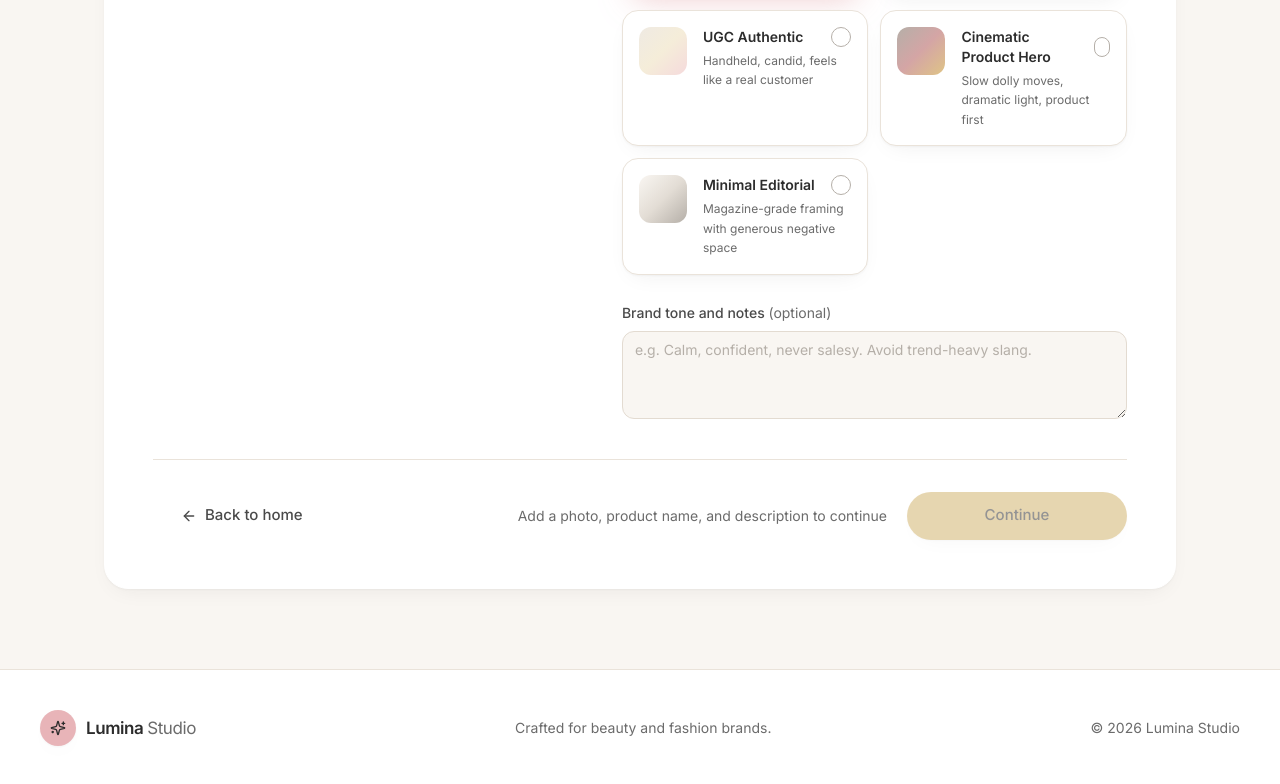
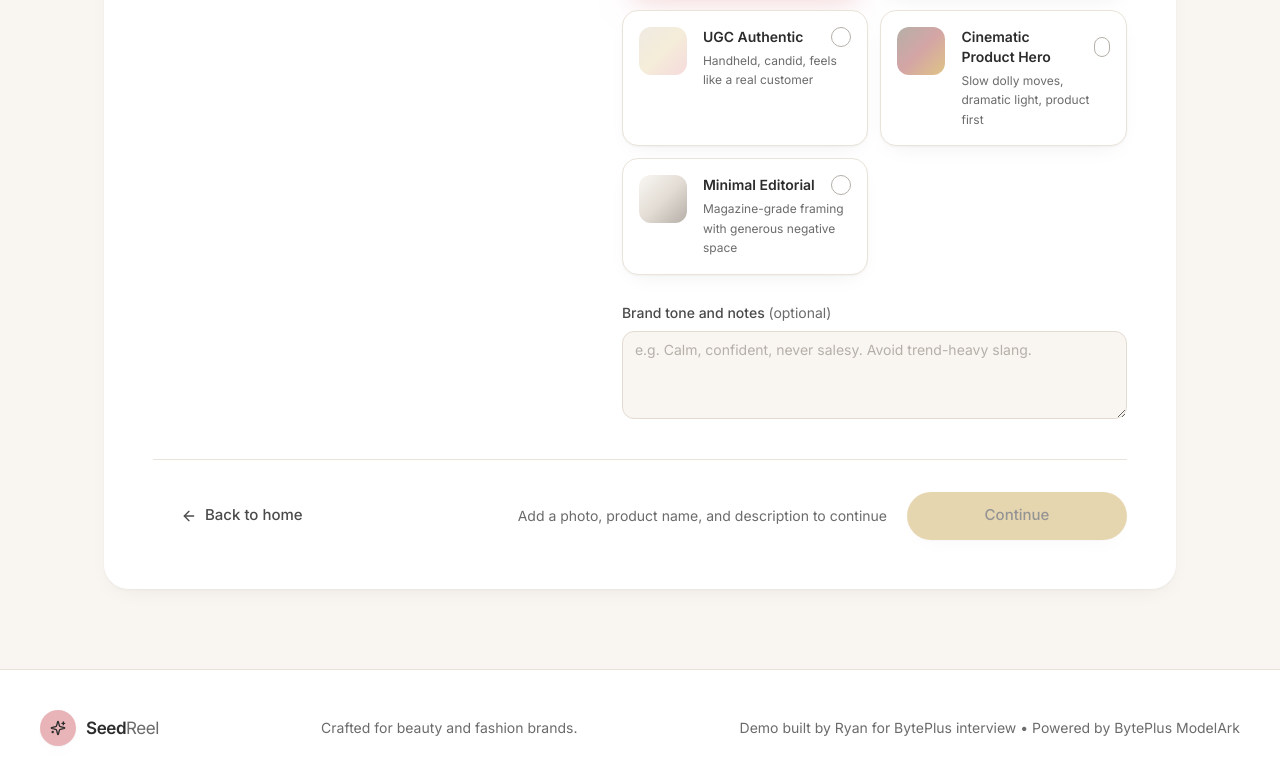
Before and after one commit to rwkb/lumina-studio, a Next.js app: page /create in a window 1280 px wide. Shown: the part 984-1768 px from the top of the page. Built offline with nearby package versions, Linux system fonts and the light colour scheme.

Commit message:
Rebrand to SeedReel - AI video generation demo for BytePlus

```diff
--- a/app/create/page.tsx
+++ b/app/create/page.tsx
@@ -2,7 +2,7 @@ import type { Metadata } from 'next';
 import { WizardShell } from '@/components/wizard/wizard-shell';
 
 export const metadata: Metadata = {
-  title: 'Create New Video | Lumina Studio',
+  title: 'Create New Video | SeedReel',
 };
 
 export default function CreatePage() {
--- a/app/error.tsx
+++ b/app/error.tsx
@@ -4,7 +4,7 @@ import { useEffect } from 'react';
 import { RefreshCw, AlertTriangle } from 'lucide-react';
 
 /**
- * Error Boundary for Lumina Studio
+ * Error Boundary for SeedReel
  * Catches runtime errors and provides an elegant fallback UI
  * matching the soft luxury design system
  */
@@ -17,7 +17,7 @@ export default function Error({
 }) {
   useEffect(() => {
     // Log error for debugging - in production, send to error tracking service
-    console.error('Lumina Studio error:', error);
+    console.error('SeedReel error:', error);
   }, [error]);
 
   return (
--- a/app/layout.tsx
+++ b/app/layout.tsx
@@ -5,7 +5,7 @@ import { Inter } from 'next/font/google';
 const inter = Inter({ subsets: ['latin'], variable: '--font-inter' });
 
 export const metadata: Metadata = {
-  title: 'Lumina Studio | Product Photos to Scroll-Stopping Videos',
+  title: 'SeedReel | Product Photos to Scroll-Stopping Videos',
   description:
     'Turn a single product photo into a polished, platform-ready short video for beauty and fashion brands.',
 };
--- a/components/landing/hero-section.tsx
+++ b/components/landing/hero-section.tsx
@@ -30,7 +30,7 @@ export function HeroSection() {
           </h1>
 
           <p className="mt-6 max-w-xl text-lg leading-relaxed text-ink-500">
-            Lumina Studio writes the hook, storyboards the keyframes, and renders
+            SeedReel writes the hook, storyboards the keyframes, and renders
             platform-ready short videos for TikTok, Reels, and Shorts, so every
             launch looks like a campaign.
           </p>
--- a/components/landing/recent-projects.tsx
+++ b/components/landing/recent-projects.tsx
@@ -21,7 +21,7 @@ export function RecentProjects() {
           </h2>
         </div>
         <p className="max-w-sm text-sm leading-relaxed text-ink-500">
-          Launches made with Lumina Studio this month, ready to post across every feed.
+          Launches made with SeedReel this month, ready to post across every feed.
         </p>
       </motion.div>
 
--- a/components/layout/brand-logo.tsx
+++ b/components/layout/brand-logo.tsx
@@ -8,7 +8,7 @@ export function BrandLogo() {
         <Sparkles className="h-4 w-4" strokeWidth={2} />
       </span>
       <span className="text-[17px] font-semibold tracking-tight text-ink-900">
-        Lumina <span className="font-normal text-ink-500">Studio</span>
+        Seed<span className="font-normal text-ink-500">Reel</span>
       </span>
     </Link>
   );
--- a/components/layout/site-footer.tsx
+++ b/components/layout/site-footer.tsx
@@ -6,7 +6,7 @@ export function SiteFooter() {
       <div className="mx-auto flex max-w-7xl flex-col items-center justify-between gap-6 px-6 py-10 text-sm text-ink-500 md:flex-row lg:px-10">
         <BrandLogo />
         <p>Crafted for beauty and fashion brands.</p>
-        <p>&copy; 2026 Lumina Studio</p>
+        <p>Demo built by Ryan for BytePlus interview • Powered by BytePlus ModelArk</p>
       </div>
     </footer>
   );
--- a/package.json
+++ b/package.json
@@ -1,5 +1,5 @@
 {
-  "name": "nextjs",
+  "name": "seedreel",
   "version": "0.1.0",
   "private": true,
   "scripts": {
```
Also changed, not shown: 1 other file (tests, documents, lock files or other folders).
